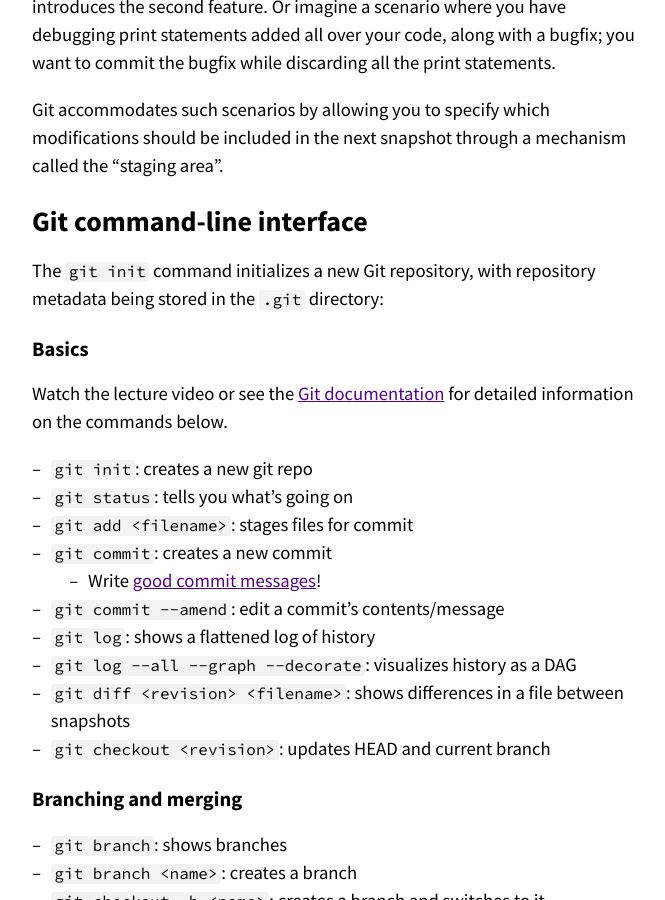
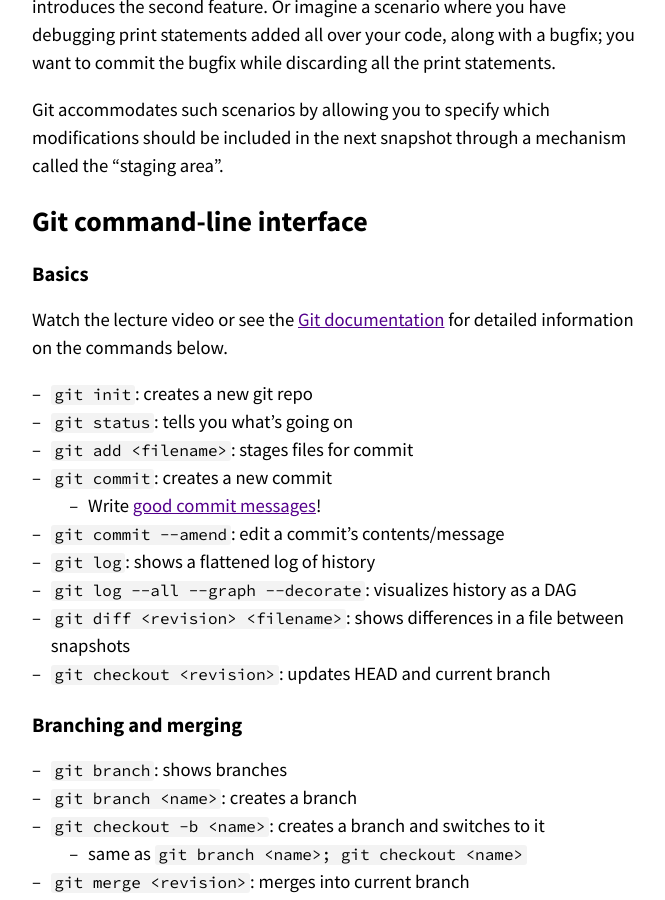
Before and after one commit to missing-semester-cn/missing-semester-cn.github.io, a Jekyll site: the page built from _2020/version-control.md, in a window 1280 px wide and 900 px high, scrolled down 5834 px. Shown: the whole window, without its empty margins (300-965 px from the left). Built offline with Jekyll 4.4.1, drawn with Linux system fonts in a browser that asks for light colours.

````diff
--- a/_2020/version-control.md
+++ b/_2020/version-control.md
@@ -239,12 +239,12 @@
 
 # Git command-line interface
 
-The `git init` command initializes a new Git repository, with repository
-metadata being stored in the `.git` directory:
-
 ## Basics
 
 {% comment %}
+
+The `git init` command initializes a new Git repository, with repository
+metadata being stored in the `.git` directory:
 
 ```console
 $ mkdir myproject
````
